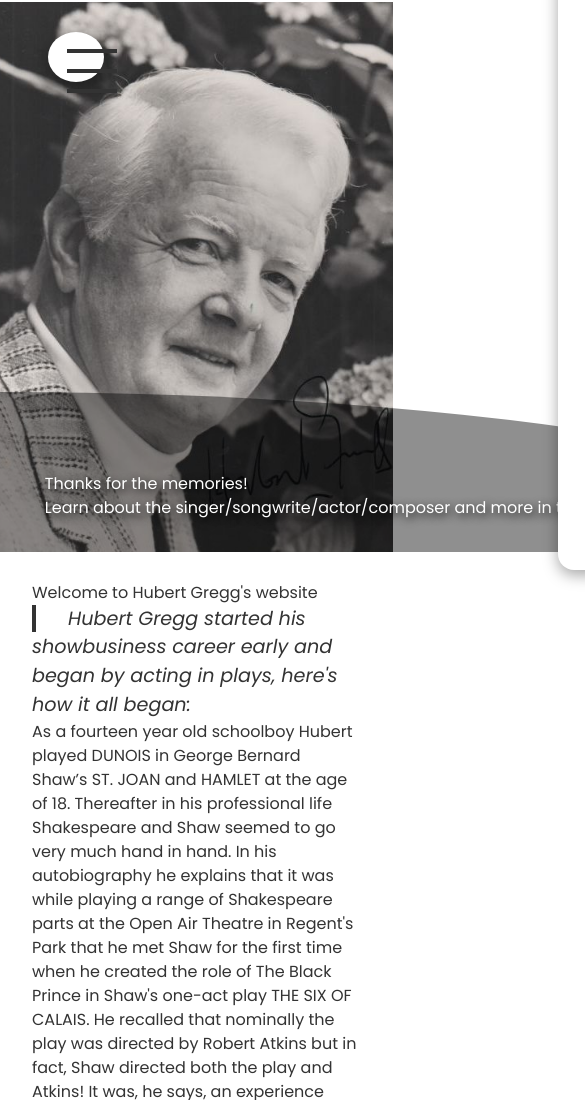
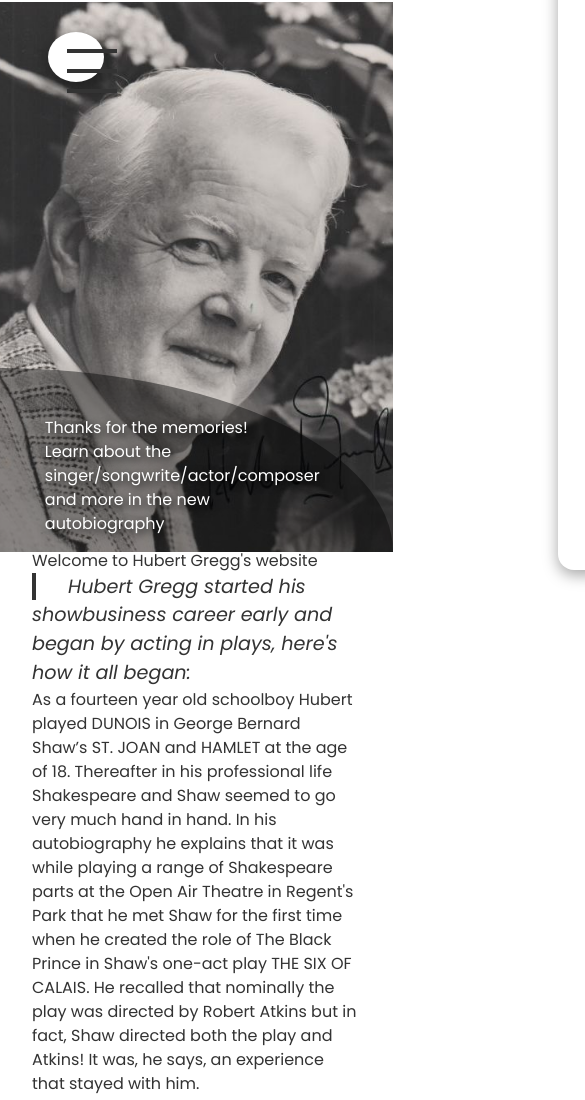
Before and after one commit to robertgregg3/hubertgregg.co.uk, a Next.js app: page / in a window 390 px wide. Shown: the top 1100 px of the page, 585 px wide, since content can reach past the window. Built offline with nearby package versions, Linux system fonts and the light colour scheme.

Commit message:
CSS updates

```diff
--- a/styles/Home.module.css
+++ b/styles/Home.module.css
@@ -132,17 +132,19 @@
 
 .hero__heading {
   background-color: #00000070;
-  width: max-content;
-  padding: 5rem 10rem 2rem 3rem;
+  padding: 3rem 4rem 1rem 3rem;
   border-radius: 0 100% 0 0;
+  display: grid;
+  grid-template-columns: 1fr;
   position: absolute;
-  bottom: 0
+  bottom: 0;
 }
 
 .page__heading,
 .page__subHeading {
   text-shadow: 2px 3px 10px #000000;
   color: #ffffff;
+  width: 80%;
 }
 
 .main__content {
@@ -185,6 +187,21 @@
   }
 }
 
+@media (max-width: 1000px) {
+  .hero__container {
+    display: grid;
+    grid-template-columns: 1fr;
+    height: 80vh;
+    grid-template-rows: 1fr 1fr;
+  }
+
+  .main__content {
+    padding: 0 2rem;
+    margin-top: 0rem;
+  }
+}
+
+
 @media (max-width: 700px) {
   .home__hero {
     width: 100vw;
--- a/styles/Navbar.module.css
+++ b/styles/Navbar.module.css
@@ -98,7 +98,7 @@
     }
 
     .open {
-        right: 150px !important;
+        right: 250px !important;
         transition: right 1s ease;
     }
 
```
